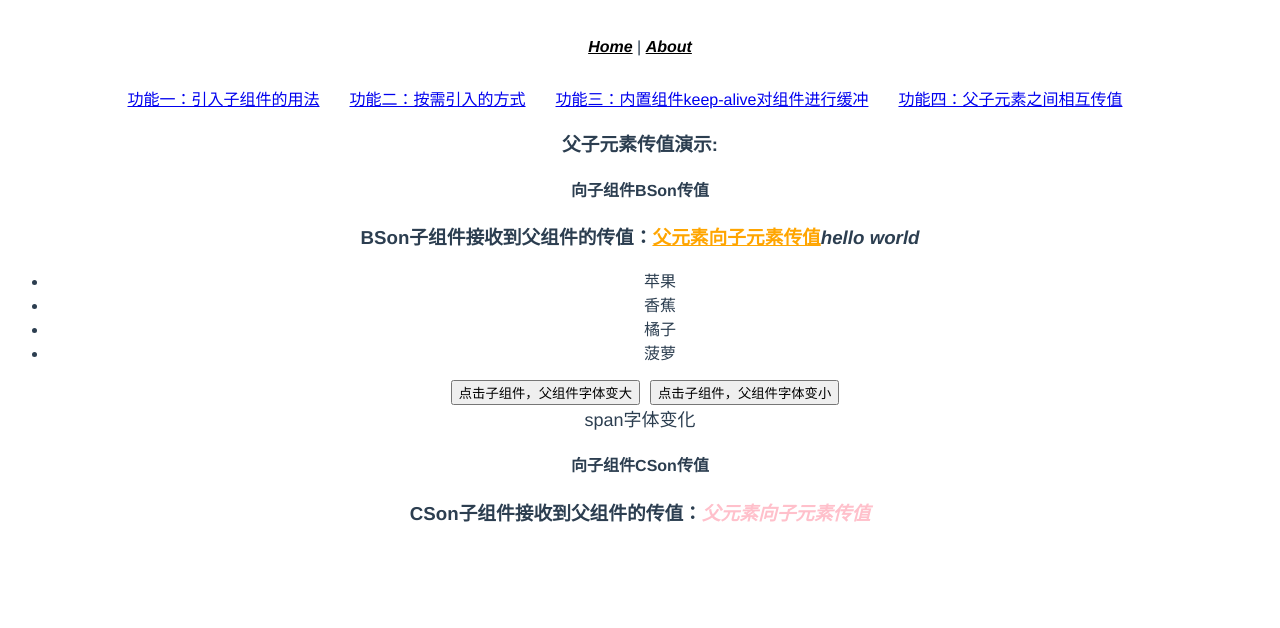
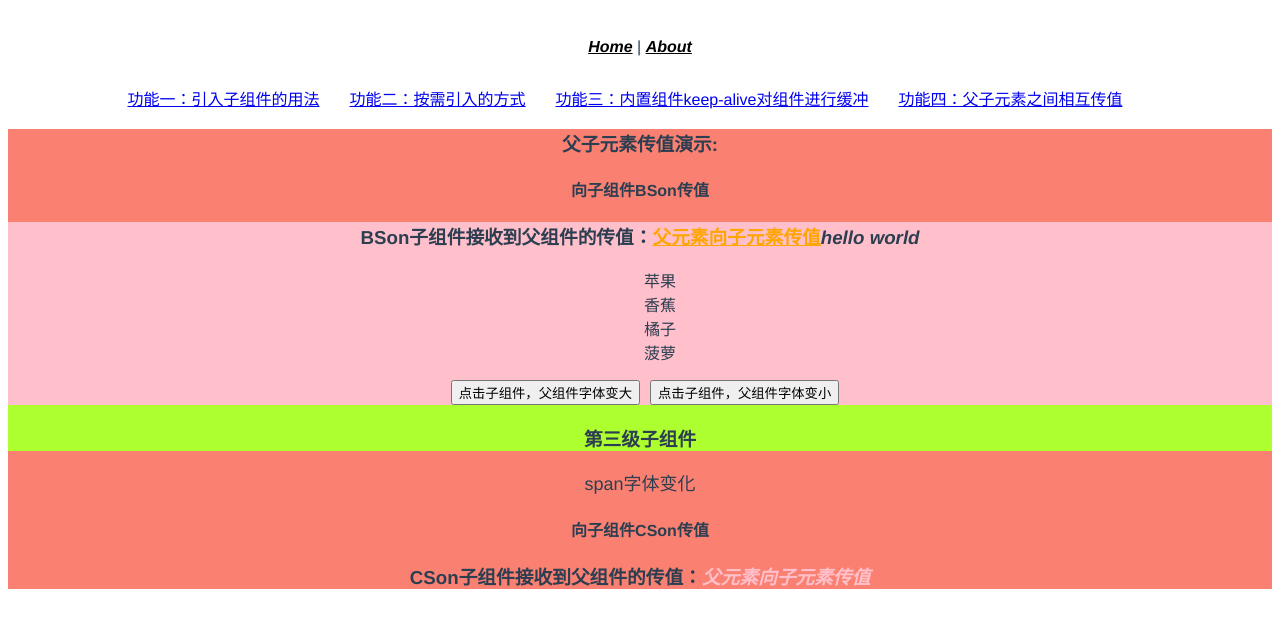
Before and after one commit to bcygsws/vue-recall2, a Vue app: page /#/home/pass_value in a window 1280 px wide. Shown: the top 628 px of the page. Built offline with nearby package versions, Linux system fonts and the light colour scheme.

Commit message:
父和子组件之间相互传值

```diff
--- a/src/components/pass_value/Father.vue
+++ b/src/components/pass_value/Father.vue
@@ -20,6 +20,26 @@
 <script>
 import CSon from './SonC.vue';
 import BSon from './SonB.vue';
+/**
+ *
+ * @ 一：父子组件传值
+ * 父->子 在父组件中，引用子组件处，添加属性，:attr="父组件data";在子组件中，引入父组件数据，两种方法：数组和对象
+ * ['attr'] {attr:{
+ *  type:String,
+ *  default:"默认值",
+ *  required:true,// 父组件必须向子组件传值，否则报错
+ *  validate:(value)=>{
+ *     return value;}
+ * }}
+ * 子->父 在子组件中，在子组件汇中，@事件="$emit('toFat',attr)";
+ *        在父组件中，引用子组件的标签，绑定事件@toFat="handle"
+ *        handle(value){
+ *        attr就是这里的value
+ * }
+ *
+ *
+ *
+ */
 export default {
   name: 'Father',
   data() {
@@ -57,5 +77,6 @@ export default {
 </script>
 <style lang="less" scoped>
 .pass_container {
+  background-color: salmon;
 }
 </style>
--- a/src/components/pass_value/SonB.vue
+++ b/src/components/pass_value/SonB.vue
@@ -13,9 +13,11 @@
       点击子组件，父组件字体变大
     </button>
     <button @click="$emit('text-small', 2)">点击子组件，父组件字体变小</button>
+    <son-son>SonB的子组件</son-son>
   </div>
 </template>
 <script>
+import SonSon from './SonSon.vue';
 export default {
   name: 'BSon',
   // props: ['rec', 'rv', 'fru'],
@@ -32,10 +34,15 @@ export default {
     rv: { type: String },
     fru: { type: Array },
   },
+  components: {
+    SonSon,
+  },
 };
 </script>
 <style lang="less" scoped>
 .b_container {
+  background-color: pink;
+
   h3 {
     u {
       color: orange;
@@ -44,5 +51,10 @@ export default {
   button {
     margin-left: 10px;
   }
+  ul {
+    li {
+      list-style-type: none;
+    }
+  }
 }
 </style>
--- /dev/null
+++ b/src/components/pass_value/SonSon.vue
@@ -0,0 +1,17 @@
+<template>
+  <div class="sb_container">
+    <h3>第三级子组件</h3>
+  </div>
+</template>
+<script>
+export default {};
+</script>
+<style lang="less" scoped>
+.sb_container {
+  background-color: greenyellow;
+  &::before {
+    content: '';
+    display: table;
+  }
+}
+</style>
```
